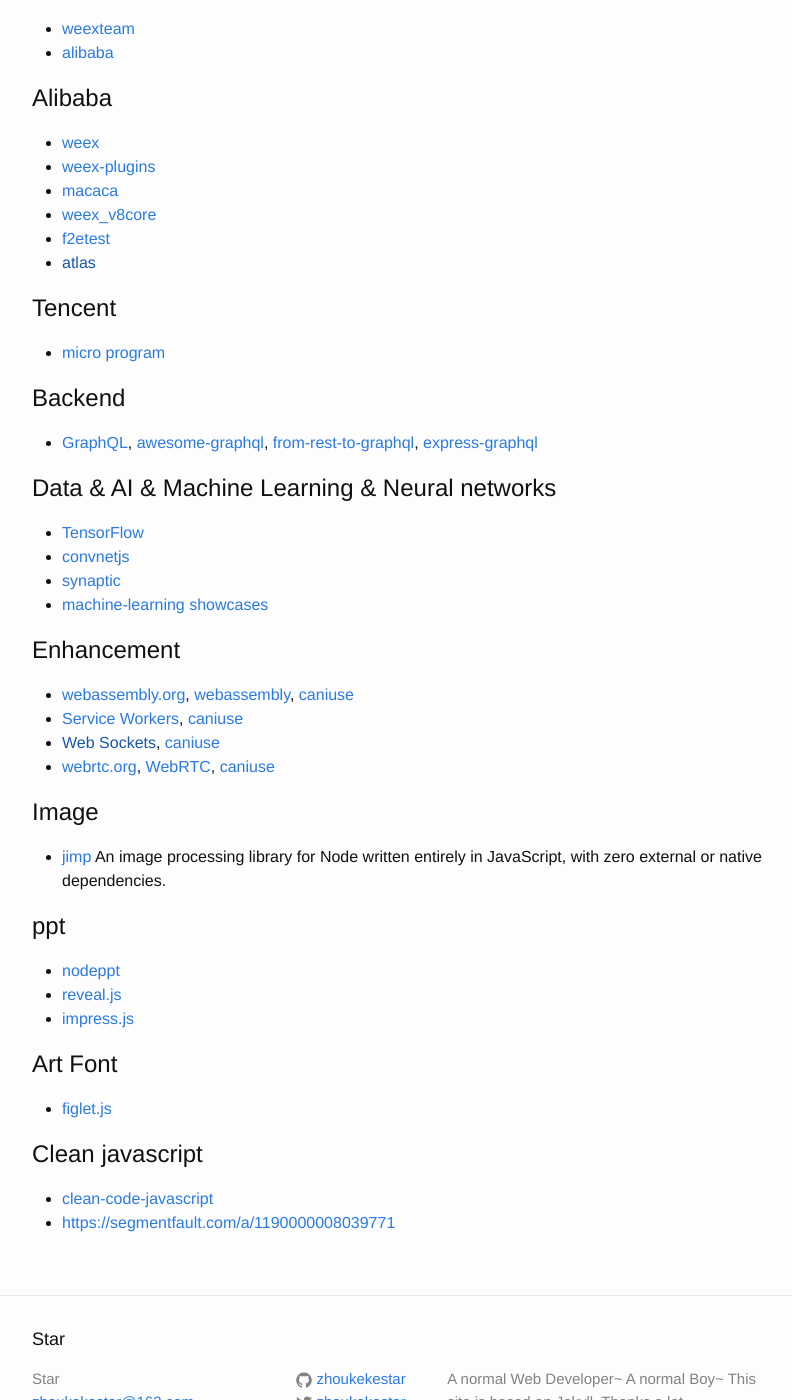
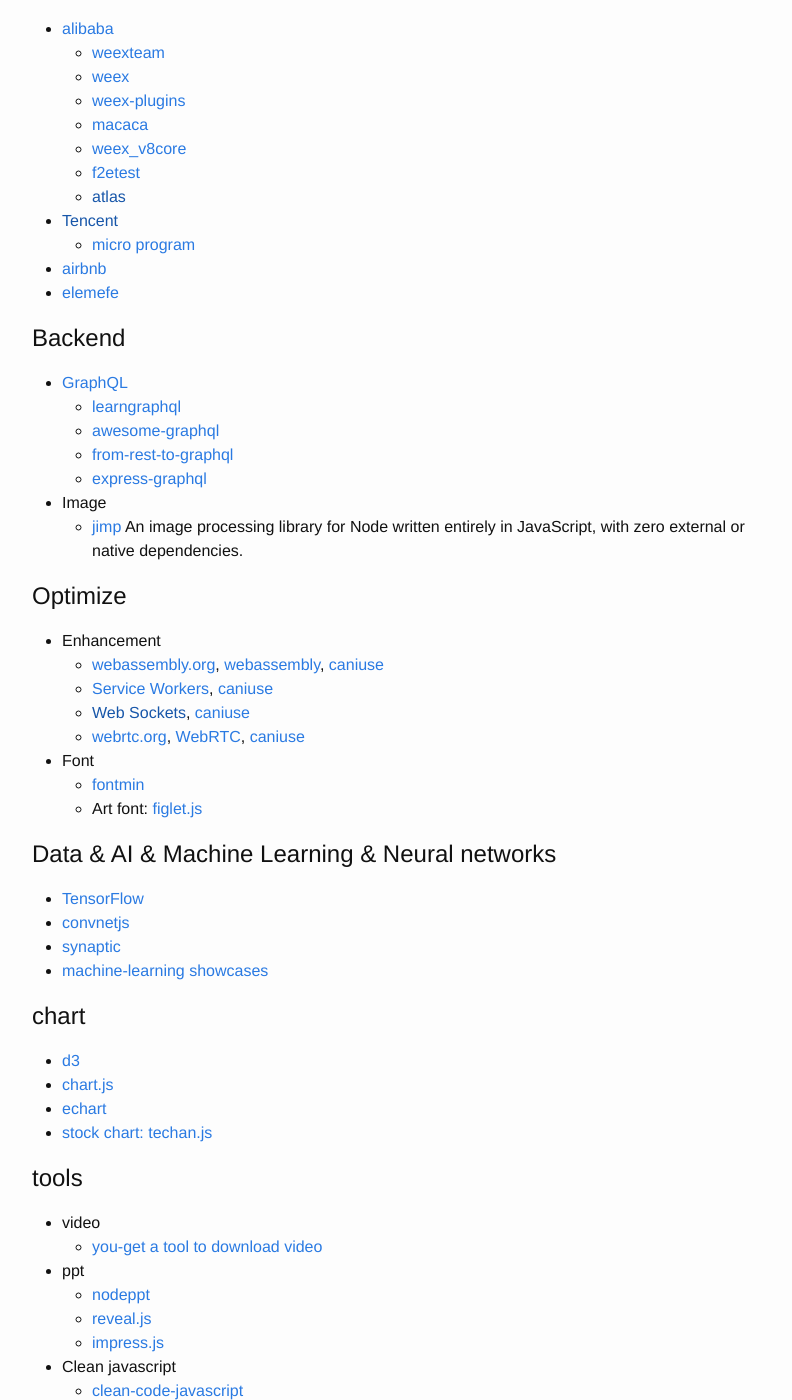
Before and after one commit to zhoukekestar/notes, a Jekyll site: the page built from _posts/2017-01-05-my-stars.md, in a window 1280 px wide and 1400 px high, scrolled down 234 px. Shown: the whole window, without its empty margins (238-1030 px from the left). Built offline with Jekyll 4.4.1, drawn with Linux system fonts in a browser that asks for light colours; some of the changed text lies outside the part shown.

Commit message:
reorder my stars

```diff
--- a/_posts/2017-01-05-my-stars.md
+++ b/_posts/2017-01-05-my-stars.md
@@ -1,27 +1,42 @@
 ---
 layout: post
 title:  "My github stars"
-date:   2017-02-03 09:50:00 +0800
+date:   2017-02-06 10:28:00 +0800
 categories: github stars
 ---
 
 # Teams
-* [weexteam](https://github.com/weexteam)
 * [alibaba](https://github.com/alibaba)
-
-# Alibaba
-* [weex](https://weex-project.io/)
-* [weex-plugins](https://github.com/weexteam/weex-plugins)
-* [macaca](https://macacajs.com/getting-started.html)
-* [weex_v8core](https://github.com/alibaba/weex_v8core)
-* [f2etest](https://github.com/alibaba/f2etest)
-* [atlas]()
-
-# Tencent
-* [micro program](https://github.com/opendigg/awesome-github-wechat-weapp)
+  * [weexteam](https://github.com/weexteam)
+  * [weex](https://weex-project.io/)
+  * [weex-plugins](https://github.com/weexteam/weex-plugins)
+  * [macaca](https://macacajs.com/getting-started.html)
+  * [weex_v8core](https://github.com/alibaba/weex_v8core)
+  * [f2etest](https://github.com/alibaba/f2etest)
+  * [atlas]()
+* [Tencent]()
+  * [micro program](https://github.com/opendigg/awesome-github-wechat-weapp)
+* [airbnb](https://github.com/airbnb)
+* [elemefe](https://github.com/ElemeFE)
 
 # Backend
-* [GraphQL](https://github.com/graphql/graphql-js), [awesome-graphql](https://github.com/chentsulin/awesome-graphql),  [from-rest-to-graphql](https://0x2a.sh/from-rest-to-graphql-b4e95e94c26b#.wqzowjomw), [express-graphql](https://github.com/graphql/express-graphql)
+* [GraphQL](https://github.com/graphql/graphql-js)
+  * [learngraphql](https://learngraphql.com/)
+  * [awesome-graphql](https://github.com/chentsulin/awesome-graphql)
+  * [from-rest-to-graphql](https://0x2a.sh/from-rest-to-graphql-b4e95e94c26b#.wqzowjomw)
+  * [express-graphql](https://github.com/graphql/express-graphql)
+* Image
+  * [jimp](https://github.com/oliver-moran/jimp) An image processing library for Node written entirely in JavaScript, with zero external or native dependencies.
+
+# Optimize
+  * Enhancement
+    * [webassembly.org](http://webassembly.org/), [webassembly](https://github.com/webassembly/), [caniuse](http://caniuse.com/#search=WebAssembly)
+    * [Service Workers](https://developer.mozilla.org/en-US/docs/Web/API/Service_Worker_API),  [caniuse](http://caniuse.com/#search=service%20workers)
+    * [Web Sockets](), [caniuse](http://caniuse.com/#search=web%20sockets)
+    * [webrtc.org](https://webrtc.org/), [WebRTC](https://developer.mozilla.org/en-US/docs/Glossary/WebRTC), [caniuse](http://caniuse.com/#search=webrtc)
+  * Font
+    * [fontmin](https://github.com/ecomfe/fontmin)
+    * Art font: [figlet.js](https://github.com/patorjk/figlet.js)
 
 # Data & AI & Machine Learning & Neural networks
 * [TensorFlow](https://www.tensorflow.org/)
@@ -29,23 +44,23 @@
 * [synaptic](https://github.com/cazala/synaptic)
 * [machine-learning showcases](https://github.com/showcases/machine-learning)
 
-# Enhancement
-* [webassembly.org](http://webassembly.org/), [webassembly](https://github.com/webassembly/), [caniuse](http://caniuse.com/#search=WebAssembly)
-* [Service Workers](https://developer.mozilla.org/en-US/docs/Web/API/Service_Worker_API),  [caniuse](http://caniuse.com/#search=service%20workers)
-* [Web Sockets](), [caniuse](http://caniuse.com/#search=web%20sockets)
-* [webrtc.org](https://webrtc.org/), [WebRTC](https://developer.mozilla.org/en-US/docs/Glossary/WebRTC), [caniuse](http://caniuse.com/#search=webrtc)
+# chart
+* [d3](https://github.com/d3/d3)
+* [chart.js](https://github.com/chartjs/Chart.js)
+* [echart](https://github.com/ecomfe/echarts)
+* [stock chart: techan.js](https://github.com/andredumas/techan.js/wiki/Gallery)
 
-# Image
-* [jimp](https://github.com/oliver-moran/jimp) An image processing library for Node written entirely in JavaScript, with zero external or native dependencies.
 
-# ppt
-* [nodeppt](https://github.com/ksky521/nodePPT)
-* [reveal.js](https://github.com/hakimel/reveal.js)
-* [impress.js](https://github.com/impress/impress.js)
-
-# Art Font
-* [figlet.js](https://github.com/patorjk/figlet.js)
-
-# Clean javascript
-* [clean-code-javascript](https://github.com/ryanmcdermott/clean-code-javascript)
-* [https://segmentfault.com/a/1190000008039771](https://segmentfault.com/a/1190000008039771)
+# tools
+* video
+  * [you-get a tool to download video](https://github.com/soimort/you-get)
+* ppt
+  * [nodeppt](https://github.com/ksky521/nodePPT)
+  * [reveal.js](https://github.com/hakimel/reveal.js)
+  * [impress.js](https://github.com/impress/impress.js)
+* Clean javascript
+  * [clean-code-javascript](https://github.com/ryanmcdermott/clean-code-javascript)
+  * [https://segmentfault.com/a/1190000008039771](https://segmentfault.com/a/1190000008039771)
+* unit test
+  * [ava]
+  * [mocha]
```
